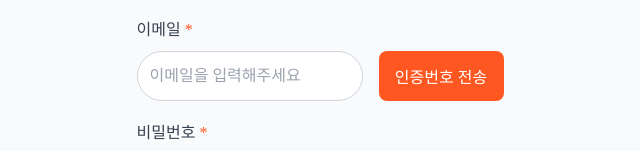
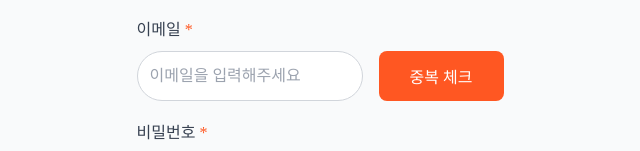
Before and after one commit to devdorong/BaB, a React (Vite) app: page /member/signup in a window 1280 px wide. Shown: the part 591-742 px from the top of the page, without its empty margins (320-960 px from the left). Built offline with nearby package versions, Linux system fonts and the light colour scheme; no server answers; a web font is replaced by a local one.

Commit message:
[docs] 확인

```diff
--- a/src/pages/MemberSignupPage.tsx
+++ b/src/pages/MemberSignupPage.tsx
@@ -165,7 +165,7 @@ function MemberSignupPage() {
                 onChange={e => setEmail(e.target.value)}
                 placeholder="이메일을 입력해주세요"
                 required
-                children="인증번호 전송"
+                children="중복 체크"
               />
 
               {/* 비밀번호 */}
```
